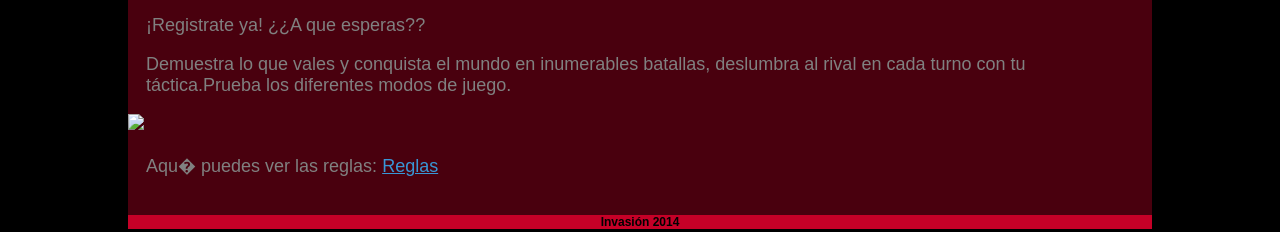
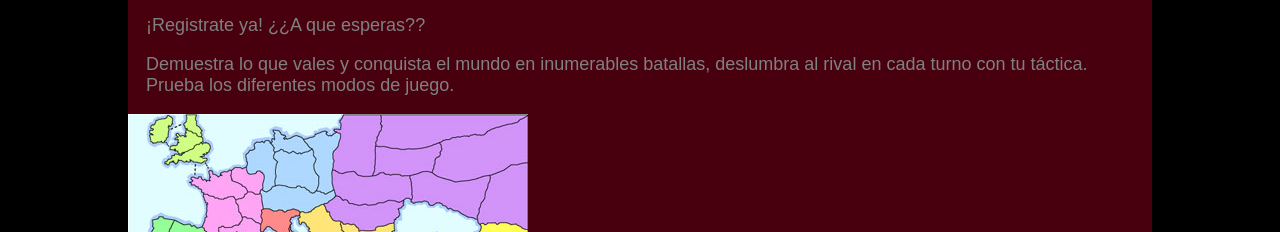
Before and after one commit to turre/Invasion, a plain HTML site: page WebContent/index.html in a window 1280 px wide. Shown: the part 568-800 px from the top of the page. Drawn offline with Linux system fonts and the light colour scheme.

Commit message:
Añadida la carpeta img y una imagen de mapa.

```diff
--- a/WebContent/index.html
+++ b/WebContent/index.html
@@ -41,11 +41,11 @@
 				</p>
 
 				<p>Demuestra lo que vales y conquista el mundo en inumerables
-					batallas, deslumbra al rival en cada turno con tu táctica.Prueba
+					batallas, deslumbra al rival en cada turno con tu táctica. Prueba
 					los diferentes modos de juego.</p>
-				<img id="mapa" src="mapa.jpg"/>
+				<img id="mapa" src="img/mapa.jpg"/>
 
-				<p>Aqu� puedes ver las reglas:  <a href="Invasion.pdf">Reglas</a></p>
+				<p>Aquí puedes ver las reglas:  <a href="Invasion.pdf">Reglas</a></p>
 			</div>
 
 			<div class="end"></div>
```
Also changed, not shown: WebContent/img/mapa.jpg (added).
